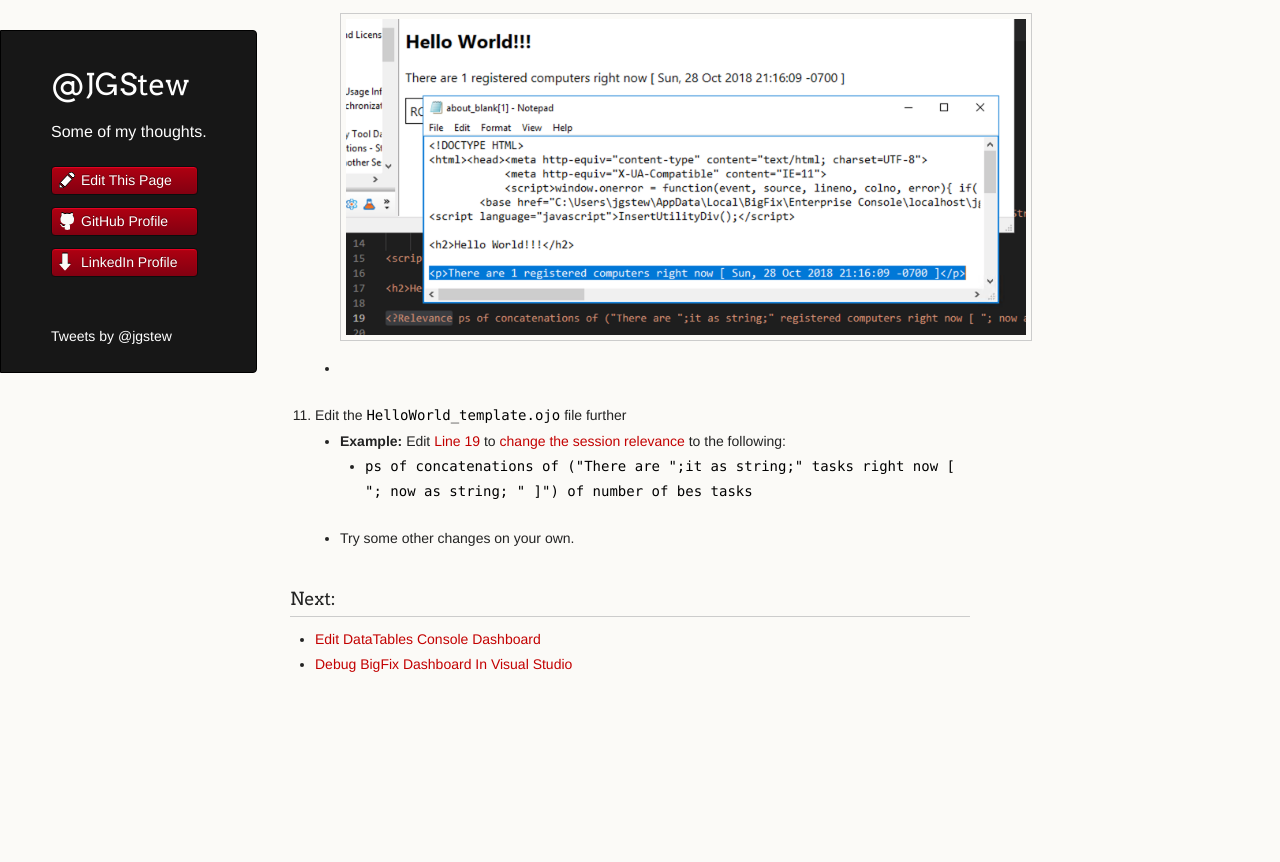
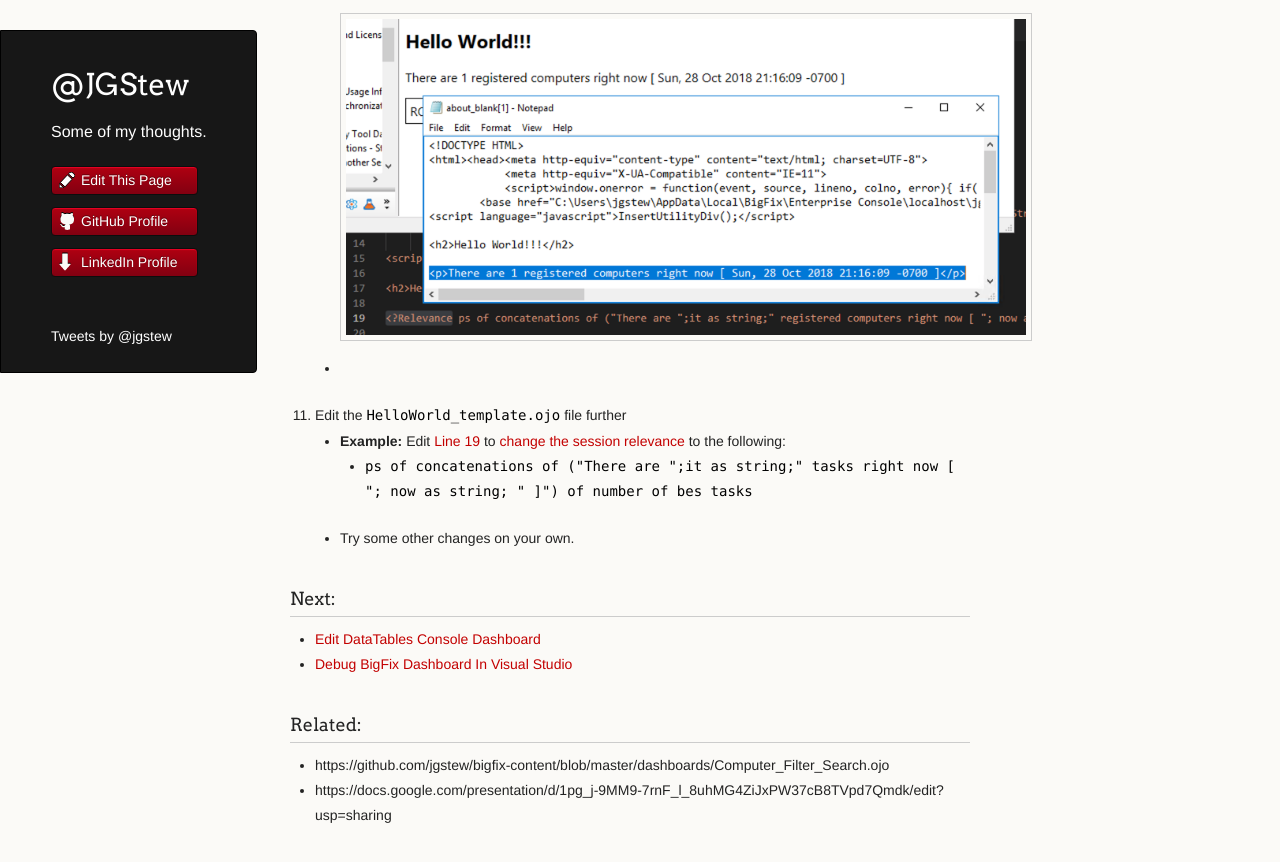
Before and after one commit to jgstew/jgstew.github.io, a Jekyll site: the page built from _posts/2018-10-29-Debug-Dashboard-In-BigFix-Console.md, in a window 1280 px wide and 900 px high, scrolled down 3497 px. Shown: the top 862 px of the window. Built offline with Jekyll 4.4.1, drawn with Linux system fonts in a browser that asks for light colours; nearby versions of some CDN libraries; comment, search, counter and statistics services are not loaded; before the commit the page ends 4246 px from its top, so only the background shows below that.

Commit message:
Update 2018-10-29-Debug-Dashboard-In-BigFix-Console.md

```diff
--- a/_posts/2018-10-29-Debug-Dashboard-In-BigFix-Console.md
+++ b/_posts/2018-10-29-Debug-Dashboard-In-BigFix-Console.md
@@ -66,3 +66,9 @@
 
 * [Edit DataTables Console Dashboard](https://github.com/jgstew/jgstew.github.io/blob/master/_posts/2018-10-29-Edit-DataTables-Console-Dashboard.md)
 * [Debug BigFix Dashboard In Visual Studio](https://github.com/jgstew/jgstew.github.io/blob/master/_posts/2018-11-27-Debug-BigFix-Dashboard-In-Visual-Studio.md)
+
+
+### Related:
+
+* https://github.com/jgstew/bigfix-content/blob/master/dashboards/Computer_Filter_Search.ojo
+* https://docs.google.com/presentation/d/1pg_j-9MM9-7rnF_l_8uhMG4ZiJxPW37cB8TVpd7Qmdk/edit?usp=sharing
```
